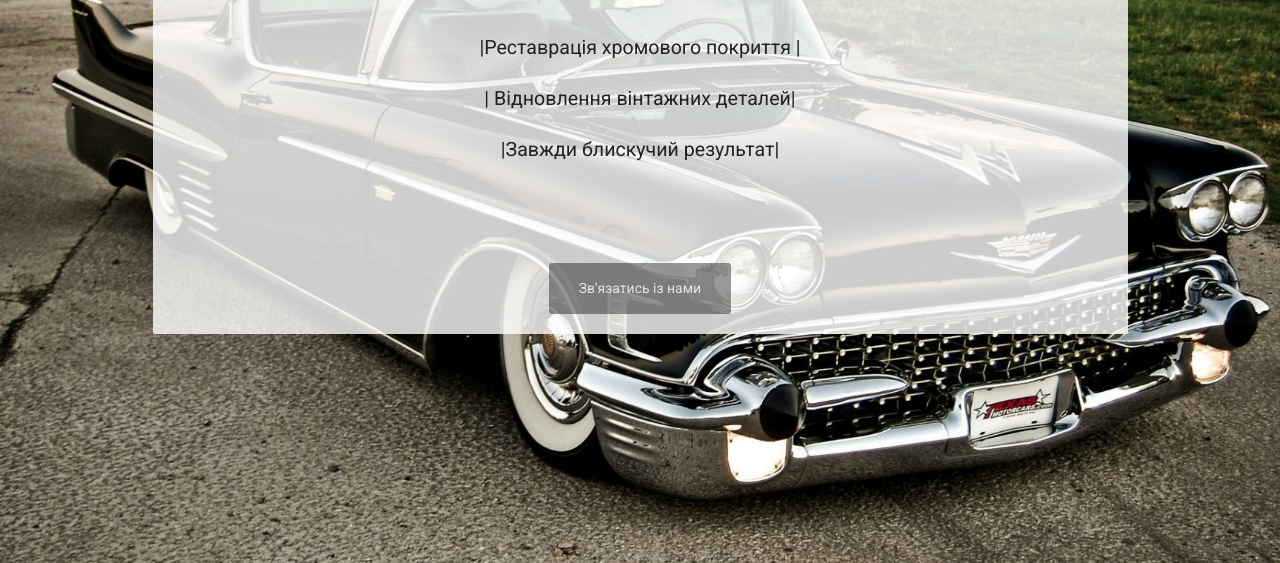
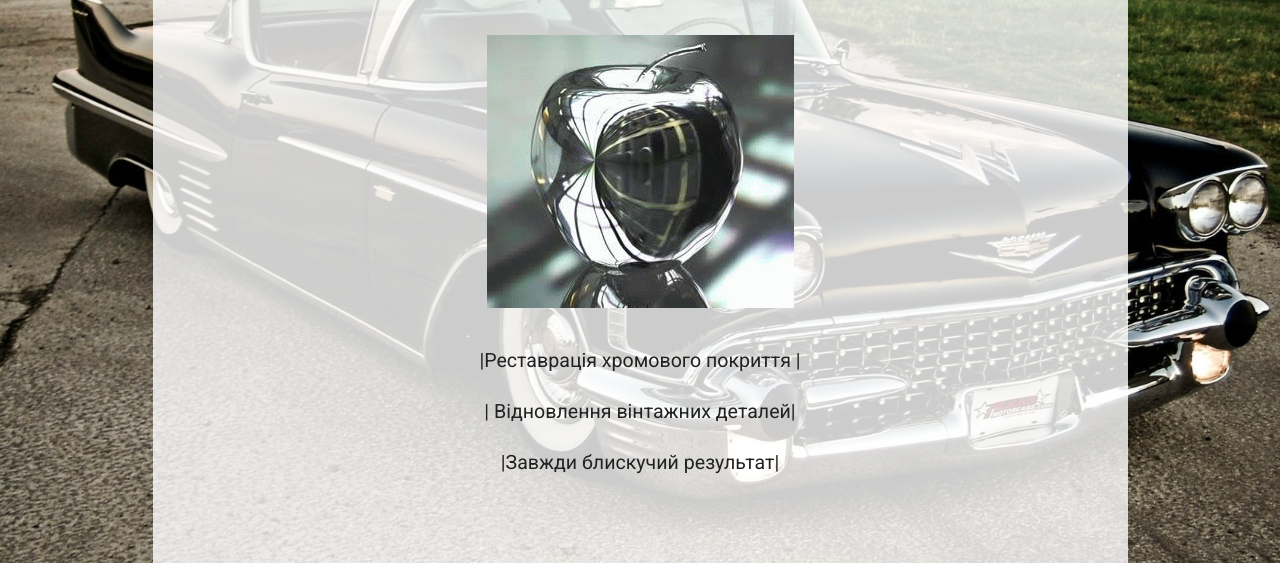
Before and after one commit to chrome-classic/chrome-classic.github.io, a plain HTML site: page index.html in a window 1280 px wide. Shown: the part 237-800 px from the top of the page. Drawn offline with nearby package versions, Linux system fonts and the light colour scheme.

Commit message:
Update index.html

```diff
--- a/index.html
+++ b/index.html
@@ -57,7 +57,9 @@
 
 				<!-- Site Title, your name, HELLO msg, etc. -->
 				<h1 class="title">Crome Classic</h1>
-				<h2 class="subtitle"></h2>
+				<h2 class="subtitle"><br>
+					<img src="assets/images/chrome.png">
+					<br></h2>
 
 				<!-- Short introductory (optional) -->
 				<h3 class="tagline">
```
